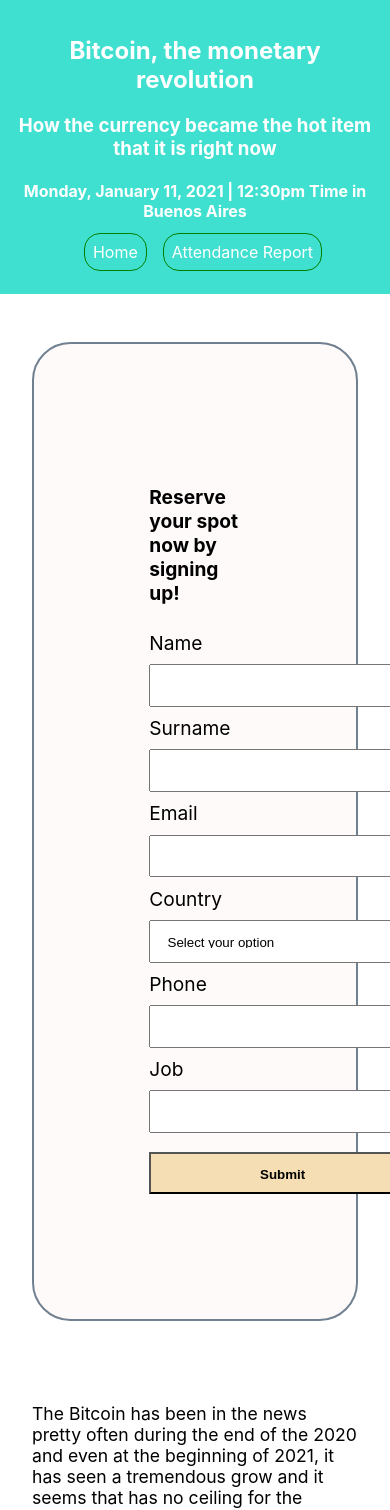
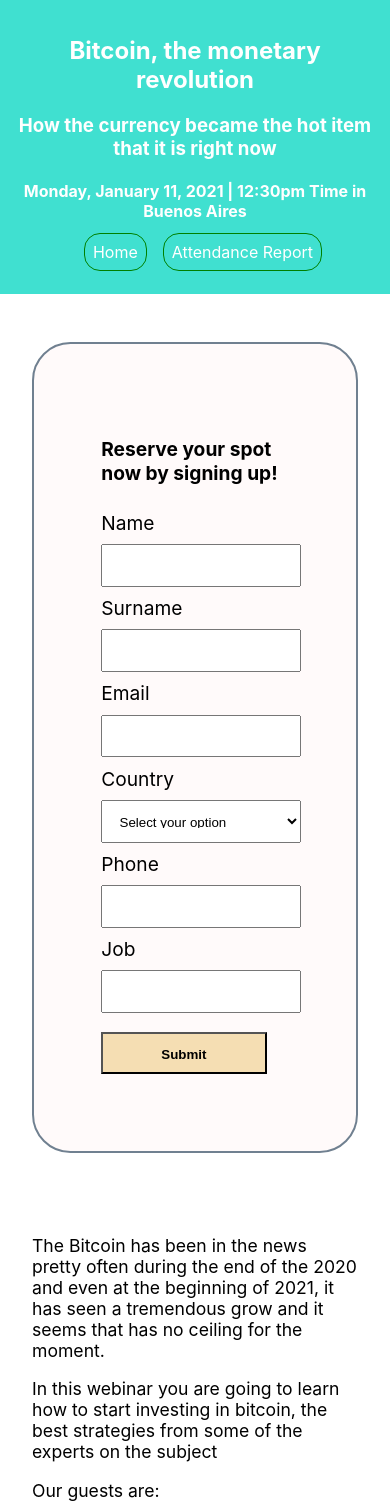
Before and after one commit to Alfred021/Attendees-tracker-for-Virtual-Event, a React (Create React App) app: page / in a window 390 px wide. Shown: the top 1510 px of the page. Built offline with nearby package versions, Linux system fonts and the light colour scheme.

Commit message:
added folders for css and components
The folders "css" and "components" are now for the css files and app components respectively, also fixed some width values in the css to make the app even more responsive, tested with Iphone 8.

```diff
--- a/src/App.css
+++ /dev/null
@@ -1,38 +0,0 @@
-.App {
-  text-align: center;
-}
-
-.App-logo {
-  height: 40vmin;
-  pointer-events: none;
-}
-
-@media (prefers-reduced-motion: no-preference) {
-  .App-logo {
-    animation: App-logo-spin infinite 20s linear;
-  }
-}
-
-.App-header {
-  background-color: #282c34;
-  min-height: 100vh;
-  display: flex;
-  flex-direction: column;
-  align-items: center;
-  justify-content: center;
-  font-size: calc(10px + 2vmin);
-  color: white;
-}
-
-.App-link {
-  color: #61dafb;
-}
-
-@keyframes App-logo-spin {
-  from {
-    transform: rotate(0deg);
-  }
-  to {
-    transform: rotate(360deg);
-  }
-}
--- a/src/App.js
+++ /dev/null
@@ -1,25 +0,0 @@
-import logo from './logo.svg';
-import './App.css';
-
-function App() {
-  return (
-    <div className="App">
-      <header className="App-header">
-        <img src={logo} className="App-logo" alt="logo" />
-        <p>
-          Edit <code>src/App.js</code> and save to reload.
-        </p>
-        <a
-          className="App-link"
-          href="https://reactjs.org"
-          target="_blank"
-          rel="noopener noreferrer"
-        >
-          Learn React
-        </a>
-      </header>
-    </div>
-  );
-}
-
-export default App;
--- a/src/attendees-list.js
+++ b/src/components/attendees-list.js
@@ -1,4 +1,4 @@
-import "./attendees.css"
+import "../css/attendees.css"
 
 const Attendees = ({attendees}) => {
     return(
--- a/src/main.js
+++ b/src/components/main.js
@@ -3,7 +3,7 @@ import {BrowserRouter as Router, Switch, Route, NavLink} from "react-router-dom"
 import MainPage from './mainpage.js';
 import Attendees from './attendees-list.js';
 import Modal from './modal.js';
-import "./main.css"
+import "../css/main.css"
 
 const Main = () => {
     const initialState = {
@@ -19,7 +19,6 @@ const Main = () => {
     const modal = useRef(null)
 
     const handleInput = (e) => {
-
         switch (e.target.name) {
             case "userName":
                 setAttendeeData({
@@ -124,7 +123,6 @@ const Main = () => {
             <Modal fade ref={modal}>
             <p>Success! We'll be in touch with you through the email that you provided us.</p>
             </Modal>
-
     </Router>
     )
 }
--- a/src/mainpage.js
+++ b/src/components/mainpage.js
@@ -1,4 +1,4 @@
-import "./main.css"
+import "../css/main.css"
 
 const MainPage = ({attendee, handleData, submit}) => {
 
@@ -279,7 +279,7 @@ const MainPage = ({attendee, handleData, submit}) => {
                 <br></br>
                 <label for="phone">Phone</label>
                 <br/>
-                <input type="tel" value={attendee.phone} onChange={handleData} name="phone" pattern="[0-9]{2} [0-9]{4} [0-9]{4}"></input>
+                <input type="tel" value={attendee.phone} onChange={handleData} name="phone" pattern="[0-9]{2}[0-9]{4}[0-9]{4}"></input>
                 <br></br>
                 <label for="job">Job</label>
                 <br></br>
@@ -294,7 +294,6 @@ const MainPage = ({attendee, handleData, submit}) => {
                 <p>The Bitcoin has been in the news pretty often during the end of the 2020 and even at the beginning of 2021, it has seen a tremendous grow and it seems that has no ceiling for the moment.</p>
                 <p>In this webinar you are going to learn how to start investing in bitcoin, the best strategies from some of the experts on the subject</p>
                 <p>Our guests are:</p>
-
 
                     <div>
                             <div className="profile">
--- a/src/modal.js
+++ b/src/components/modal.js
@@ -1,6 +1,6 @@
 import React, { useState, useImperativeHandle, forwardRef, useCallback, useEffect } from 'react';
 import { createPortal } from 'react-dom';
-import './modal.css';
+import '../css/modal.css';
 
 const modalElement = document.getElementById("modal-root");
 
--- a/src/attendees.css
+++ b/src/css/attendees.css
@@ -29,3 +29,10 @@
 .background {
     background-color: ghostwhite;
 }
+
+
+@media screen and (max-width: 620px) {
+    .container {
+        padding: 1em 2em;
+    }
+}
--- a/src/main.css
+++ b/src/css/main.css
@@ -156,6 +156,9 @@ footer > p {
         padding: 1em;
         margin-top: 0.7em;
         margin-bottom: 0.7em;
+        font-size: 0.695em;
+        font-weight: bold;
+        background-color: wheat;
     }
 }
 
@@ -189,6 +192,9 @@ footer > p {
         padding: 1em;
         margin-top: 0.7em;
         margin-bottom: 0.7em;
+        font-size: 0.695em;
+        font-weight: bold;
+        background-color: wheat;
     }
 }
 
@@ -251,6 +257,9 @@ footer > p {
         padding: 1em;
         margin-top: 0.7em;
         margin-bottom: 0.7em;
+        font-size: 0.695em;
+        font-weight: bold;
+        background-color: wheat;
     }
 
 }
@@ -259,12 +268,12 @@ footer > p {
     .form {
         border: 2px solid slategrey;
         border-radius: 2em;
-        padding: 6em;
+        padding: 6sem;
         font-size: 1.2em;
     }
 
     .form > input {
-        width: 20em;
+        width: 25em;
         height: 3.2em;
         padding: 1em;
         margin-top: 0.7em;
@@ -272,7 +281,7 @@ footer > p {
     }
 
     .form > select {
-        width: 20em;
+        width: 25em;
         height: 3.2em;
         padding: 1em;
         margin-top: 0.7em;
@@ -280,10 +289,49 @@ footer > p {
     }
 
     .form > button {
-        width: 20em;
+        width: 20.6em;
+        height: 3.2em;
+        padding: 1em;
+        margin-top: 0.7em;
+        margin-bottom: 0.7em;
+        font-size: 0.695em;
+        font-weight: bold;
+        background-color: wheat;
+    }
+}
+
+@media screen and (max-width: 620px) {
+    .form {
+        border: 2px solid slategrey;
+        border-radius: 2em;
+        padding: 3.5em;
+        font-size: 1.2em;
+    }
+
+    .form > input {
+        width: 15em;
         height: 3.2em;
         padding: 1em;
         margin-top: 0.7em;
         margin-bottom: 0.7em;
     }
+
+    .form > select {
+        width: 15em;
+        height: 3.2em;
+        padding: 1em;
+        margin-top: 0.7em;
+        margin-bottom: 0.7em;
+    }
+
+    .form > button {
+        width: 12.4em;
+        height: 3.2em;
+        padding: 1em;
+        margin-top: 0.7em;
+        margin-bottom: 0.7em;
+        font-size: 0.695em;
+        font-weight: bold;
+        background-color: wheat;
+    }
 }
--- a/src/index.js
+++ b/src/index.js
@@ -1,9 +1,8 @@
 import React from 'react';
 import ReactDOM from 'react-dom';
-import './index.css';
-import App from './App';
+import './css/index.css';
 import reportWebVitals from './reportWebVitals';
-import Main from './main.js'
+import Main from './components/main.js'
 
 ReactDOM.render(
   <React.StrictMode>
```
Also changed, not shown: src/css/index.css (renamed from src/index.css), src/css/modal.css (renamed from src/modal.css), 1 other file (tests, documents, lock files or other folders).
